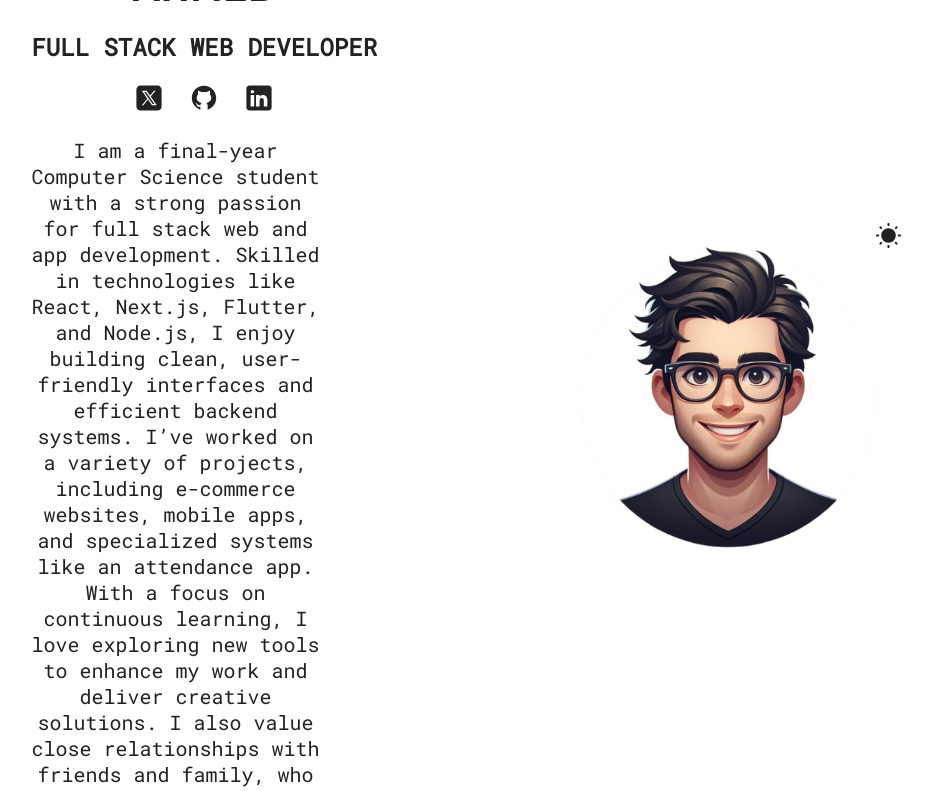
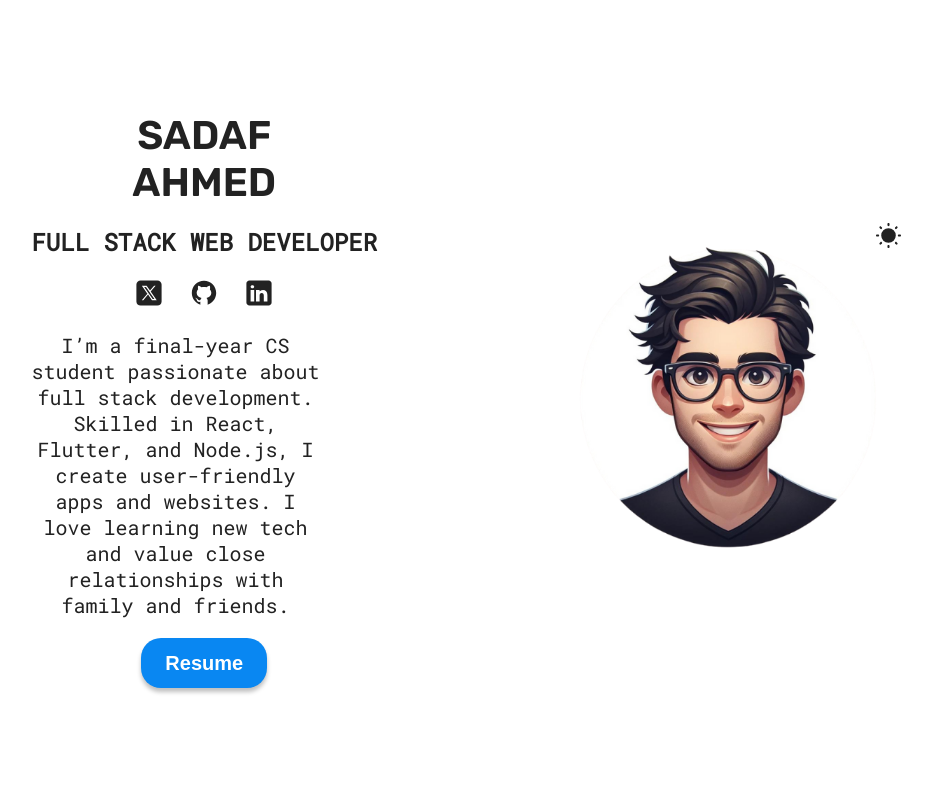
Before and after one commit to sadafqureshia/Portfolio, a React (Vite) app: page / in a window 1280 px wide. Shown: the top 791 px of the page, without its empty margins (174-1106 px from the left). Built offline with nearby package versions, Linux system fonts and the light colour scheme.

Commit message:
Update Hero.jsx
dis/user

```diff
--- a/src/sections/Hero/Hero.jsx
+++ b/src/sections/Hero/Hero.jsx
@@ -53,7 +53,7 @@ function Hero() {
           </a>
         </span>
         <p className={styles.description}>
-          I am a final-year Computer Science student with a strong passion for full stack web and app development. Skilled in technologies like React, Next.js, Flutter, and Node.js, I enjoy building clean, user-friendly interfaces and efficient backend systems. I’ve worked on a variety of projects, including e-commerce websites, mobile apps, and specialized systems like an attendance app. With a focus on continuous learning, I love exploring new tools to enhance my work and deliver creative solutions. I also value close relationships with friends and family, who inspire me daily.
+        I’m a final-year CS student passionate about full stack development. Skilled in React, Flutter, and Node.js, I create user-friendly apps and websites. I love learning new tech and value close relationships with family and friends.
         </p>
         <a href={CV} download>
           <button className="hover">Resume</button>
```
